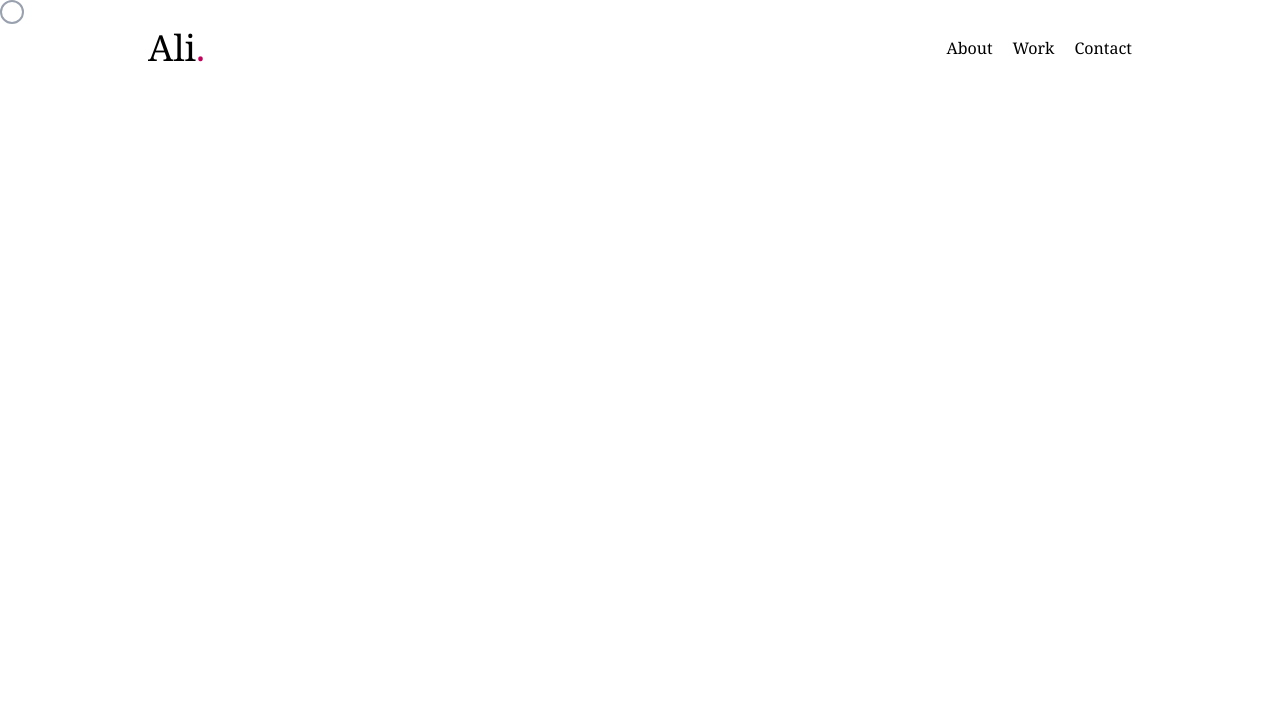
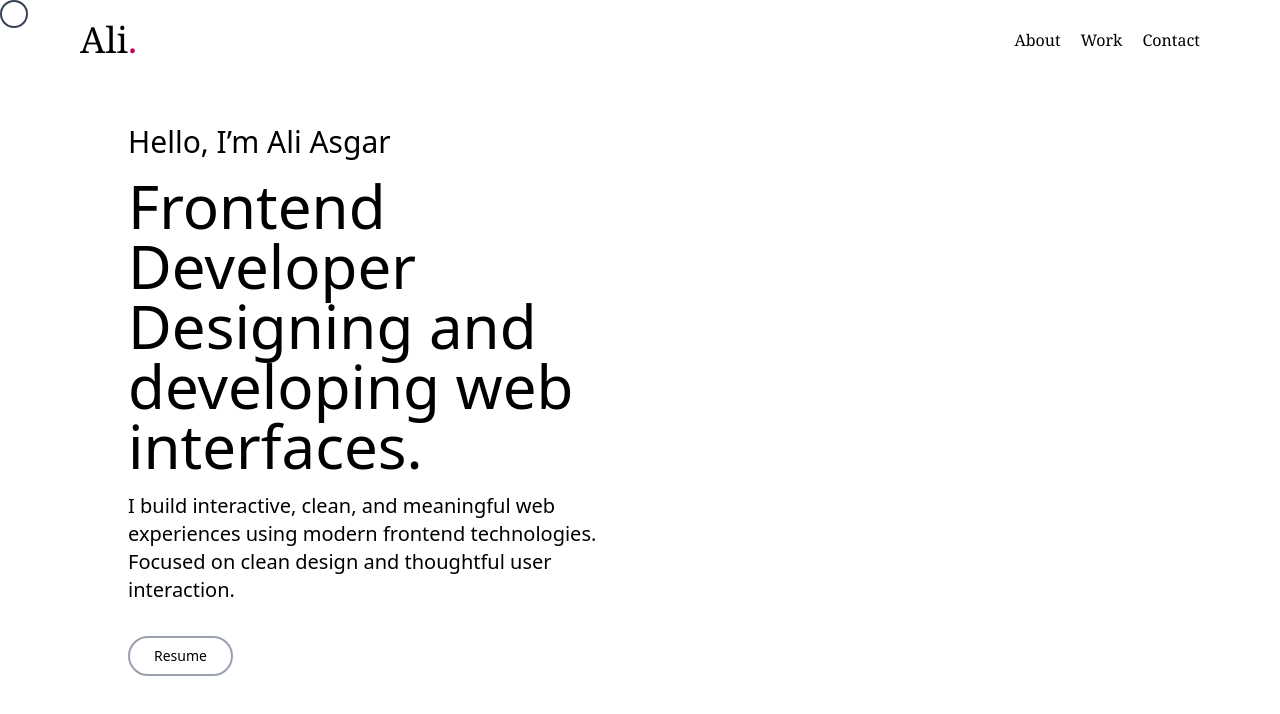
Before and after one commit to AliAsgar8/Portfolio-latest, a Next.js app: page / in a window 1280 px wide. Shown: the top 714 px of the page. Built offline with nearby package versions, Linux system fonts and the light colour scheme.

Commit message:
feat: add sticky cursor & hero section

```diff
--- a/app/component/cursor/StickyCursor.tsx
+++ b/app/component/cursor/StickyCursor.tsx
@@ -1,36 +1,33 @@
 "use client";
-
-import { motion, useMotionValue, useSpring } from "motion/react";
-import { useEffect } from "react";
+import React, { useEffect } from "react";
+import { motion, useMotionValue, useSpring } from "framer-motion";
 
 const StickyCursor = () => {
-  const mouseX = useMotionValue(0);
-  const mouseY = useMotionValue(0);
+  const mouse = {
+    x: useMotionValue(0),
+    y: useMotionValue(0),
+  };
 
-  const smoothMove = {
-    x: useSpring(mouseX),
-    y: useSpring(mouseY),
+  const smoothMouse = {
+    x: useSpring(mouse.x, { stiffness: 150, damping: 20 }),
+    y: useSpring(mouse.y, { stiffness: 150, damping: 20 }),
   };
 
   const onMouseMove = (e: MouseEvent) => {
-    mouseX.set(e.clientX - 12);
-    mouseY.set(e.clientY - 12);
+    // center cursor (half of width/height = 12)
+    mouse.x.set(e.clientX - 12);
+    mouse.y.set(e.clientY - 12);
   };
 
   useEffect(() => {
     window.addEventListener("mousemove", onMouseMove);
-    return () => {
-      window.removeEventListener("mousemove", onMouseMove);
-    };
-  }, []);
+    return () => window.removeEventListener("mousemove", onMouseMove);
+  });
 
   return (
     <motion.div
-      style={{
-        left: smoothMove.x,
-        top: smoothMove.y,
-      }}
-      className="fixed h-6 w-6 rounded-full border-2 border-gray-400 pointer-events-none"
+      style={{ left: smoothMouse.x, top: smoothMouse.y }}
+      className="fixed w-7 h-7 rounded-full bg-transparent border-2 border-gray-700 pointer-events-none z-50"
     />
   );
 };
--- a/app/component/layout/Header.tsx
+++ b/app/component/layout/Header.tsx
@@ -4,7 +4,7 @@ import React from "react";
 
 const Header = () => {
   return (
-    <div className="flex justify-between items-center mt-5 px-5 py-2 font-serif">
+    <nav className="flex justify-between items-center pt-5 px-20 py-2 font-serif">
       <div>
         {/* <Image src="/images/logo.png" width={100} height={25} alt="logo" /> */}
         <h1 className="text-4xl">
@@ -16,7 +16,7 @@ const Header = () => {
         <Link href="/">Work</Link>
         <Link href="/">Contact</Link>
       </div>
-    </div>
+    </nav>
   );
 };
 
--- /dev/null
+++ b/app/component/section/Hero.tsx
@@ -0,0 +1,28 @@
+import React from "react";
+
+const Hero = () => {
+  return (
+    <section className="container grid grid-cols-12 gap-4 pt-14 pb-10">
+      <div className="grid gap-y-4 col-span-6">
+        <h1 className="text-3xl">Hello, I’m Ali Asgar</h1>
+        <h2 className="text-6xl font-medium">
+          Frontend Developer Designing and developing web interfaces.
+        </h2>
+        <p className="text-xl font-normal max-w-2xl">
+          I build interactive, clean, and meaningful web experiences using
+          modern frontend technologies. Focused on clean design and thoughtful
+          user interaction.
+        </p>
+
+        {/* Button aligned left & small */}
+        <div className="mt-4">
+          <button className="px-6 py-2 border-2 border-gray-400 rounded-full text-sm cursor-pointer inline-block">
+            Resume
+          </button>
+        </div>
+      </div>
+    </section>
+  );
+};
+
+export default Hero;
--- a/app/globals.css
+++ b/app/globals.css
@@ -1,32 +1,7 @@
 @import "tailwindcss";
 
 .container {
-  max-width: 1440px;
+  max-width: 1440px !important;
   width: 80%;
   margin: auto;
 }
-
-/* :root {
-  --background: #ffffff;
-  --foreground: #171717;
-}
-
-@theme inline {
-  --color-background: var(--background);
-  --color-foreground: var(--foreground);
-  --font-sans: var(--font-geist-sans);
-  --font-mono: var(--font-geist-mono);
-}
-
-@media (prefers-color-scheme: dark) {
-  :root {
-    --background: #0a0a0a;
-    --foreground: #ededed;
-  }
-}
-
-body {
-  background: var(--background);
-  color: var(--foreground);
-  font-family: Arial, Helvetica, sans-serif;
-} */
--- a/app/layout.tsx
+++ b/app/layout.tsx
@@ -14,8 +14,8 @@ const geistMono = Geist_Mono({
 });
 
 export const metadata: Metadata = {
-  title: "Create Next App",
-  description: "Generated by create next app",
+  title: "Ali Ansari",
+  description: "",
 };
 
 export default function RootLayout({
@@ -26,7 +26,7 @@ export default function RootLayout({
   return (
     <html lang="en">
       <body
-        className={`${geistSans.variable} ${geistMono.variable} antialiased container `}
+        className={`${geistSans.variable} ${geistMono.variable} antialiased `}
       >
         <StickyCursor />
         {children}
--- a/app/page.tsx
+++ b/app/page.tsx
@@ -1,6 +1,13 @@
 import Image from "next/image";
 import Header from "./component/layout/Header";
+import Hero from "./component/section/Hero";
 
 export default function Home() {
-  return <Header />;
+  return (
+    <div>
+      <Header />
+      <Hero />
+      {/* <div className="h-[300vh]"></div> */}
+    </div>
+  );
 }
```
